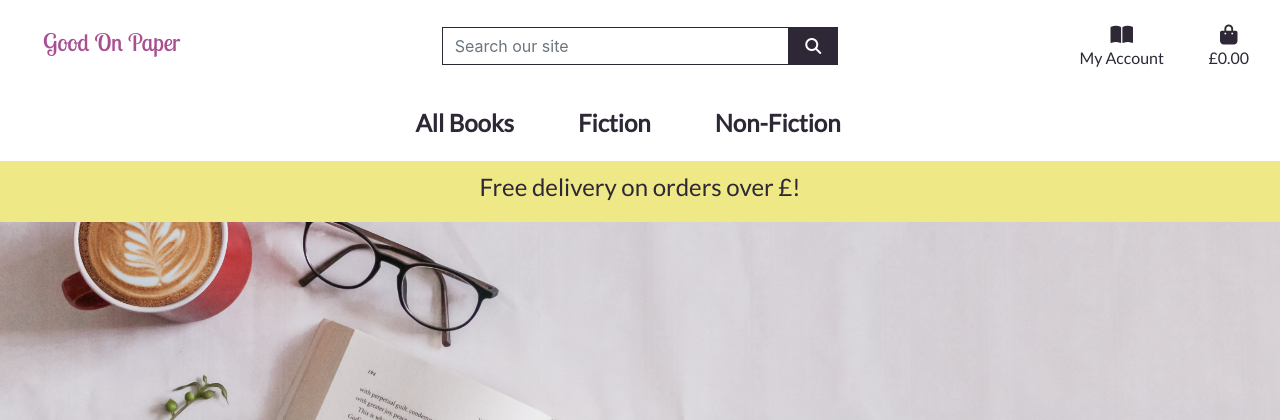
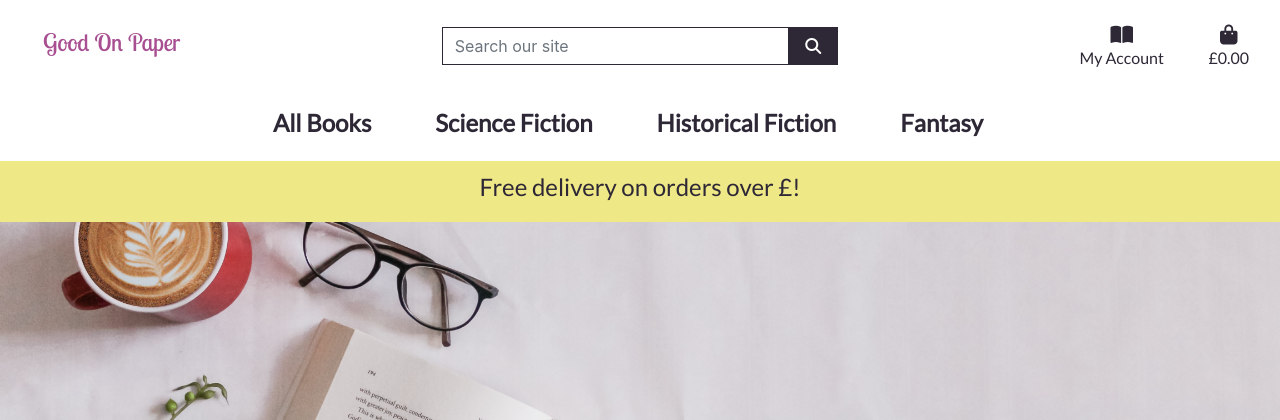
Before and after one commit to mmoore483/good-on-paper, a Django app: page / in a window 1280 px wide. Shown: the top 420 px of the page. Run offline with Django 3.2, Linux system fonts and the light colour scheme; some libraries are stand-ins or nearby versions.

Commit message:
Add product sorting and filtering to nav links

```diff
--- a/templates/includes/main-nav.html
+++ b/templates/includes/main-nav.html
@@ -5,32 +5,36 @@
                 All Books
             </a>
             <div class="dropdown-menu border-0" aria-labelledby="all-products-link">
-                <a href="" class="dropdown-item">By Price</a>
-                <a href="" class="dropdown-item ">By Rating</a>
-                <a href="" class="dropdown-item ">By Genre</a>
-                <a href="" class="dropdown-item">All Books</a>
+                <a href="{% url 'books' %}?sort=price&direction=asc" class="dropdown-item">By Price</a>
+                <a href="{% url 'books' %}?sort=rating&direction=desc" class="dropdown-item ">By Rating</a>
+                <a href="{% url 'books' %}?sort=title&direction=asc" class="dropdown-item">All Books</a>
             </div>
         </li>
         <li class="nav-item dropdown">
-            <a class="menu-text font-weight-bold nav-link text-black mr-5" href="#" id="fiction-link" data-toggle="dropdown" aria-haspopup="true" aria-expanded="false">
-                Fiction
+            <a class="menu-text font-weight-bold nav-link text-black mr-5" href="#" id="sciencefiction-link" data-toggle="dropdown" aria-haspopup="true" aria-expanded="false">
+                Science Fiction
             </a>
-            <div class="dropdown-menu border-0" aria-labelledby="fiction-link">
-                <a href="" class="dropdown-item">By Price</a>
-                <a href="" class="dropdown-item ">By Rating</a>
-                <a href="" class="dropdown-item ">By Genre</a>
-                <a href="" class="dropdown-item">All Books</a>
+            <div class="dropdown-menu border-0" aria-labelledby="Science-Fiction-link">
+                <a href="{% url 'books' %}?genres=science&sort=price&direction=asc" class="dropdown-item">By Price</a>
+                <a href="{% url 'books' %}?genres=science&sort=rating&direction=desc" class="dropdown-item ">By Rating</a>
             </div>
         </li>
         <li class="nav-item dropdown">
-            <a class="menu-text font-weight-bold nav-link text-black mr-5" href="#" id="nonfiction-link" data-toggle="dropdown" aria-haspopup="true" aria-expanded="false">
-                Non-Fiction
+            <a class="menu-text font-weight-bold nav-link text-black mr-5" href="#" id="historicalfiction-link" data-toggle="dropdown" aria-haspopup="true" aria-expanded="false">
+                Historical Fiction
             </a>
-            <div class="dropdown-menu border-0" aria-labelledby="nonfiction-link">
-                <a href="" class="dropdown-item">By Price</a>
-                <a href="" class="dropdown-item ">By Rating</a>
-                <a href="" class="dropdown-item ">By Genre</a>
-                <a href="" class="dropdown-item">All Books</a>
+            <div class="dropdown-menu border-0" aria-labelledby="Historical-Fiction-link">
+                <a href="{% url 'books' %}?genres=historical&sort=price&direction=asc" class="dropdown-item">By Price</a>
+                <a href="{% url 'books' %}?genres=historical&sort=rating&direction=desc" class="dropdown-item ">By Rating</a>
+            </div>
+        </li>
+        <li class="nav-item dropdown">
+            <a class="menu-text font-weight-bold nav-link text-black mr-5" href="#" id="fantasy-link" data-toggle="dropdown" aria-haspopup="true" aria-expanded="false">
+                Fantasy
+            </a>
+            <div class="dropdown-menu border-0" aria-labelledby="fantasy-link">
+                <a href="{% url 'books' %}?genres=fantasy&sort=price&direction=asc" class="dropdown-item">By Price</a>
+                <a href="{% url 'books' %}?genres=fantasy&sort=rating&direction=desc" class="dropdown-item ">By Rating</a>
             </div>
         </li>
     </ul>
```
Also changed, not shown: books/views.py (+24 -0 lines).
